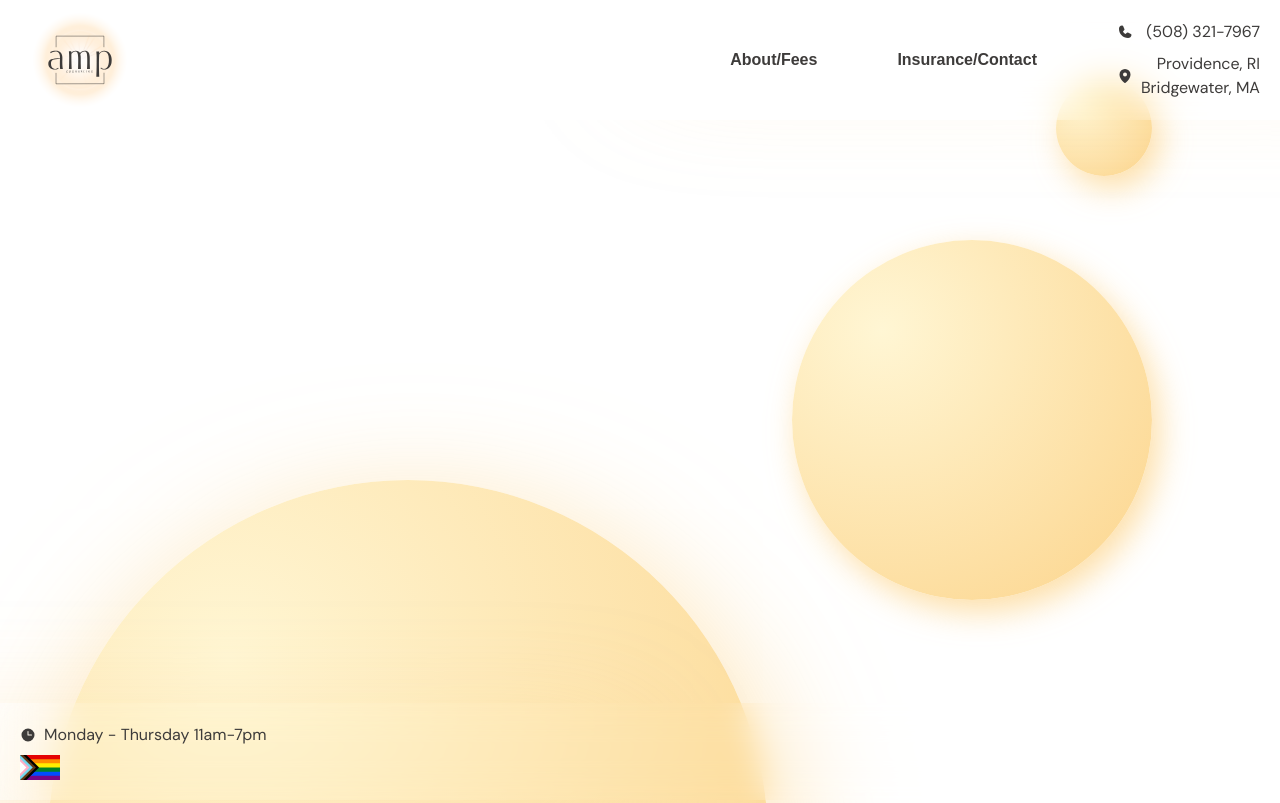
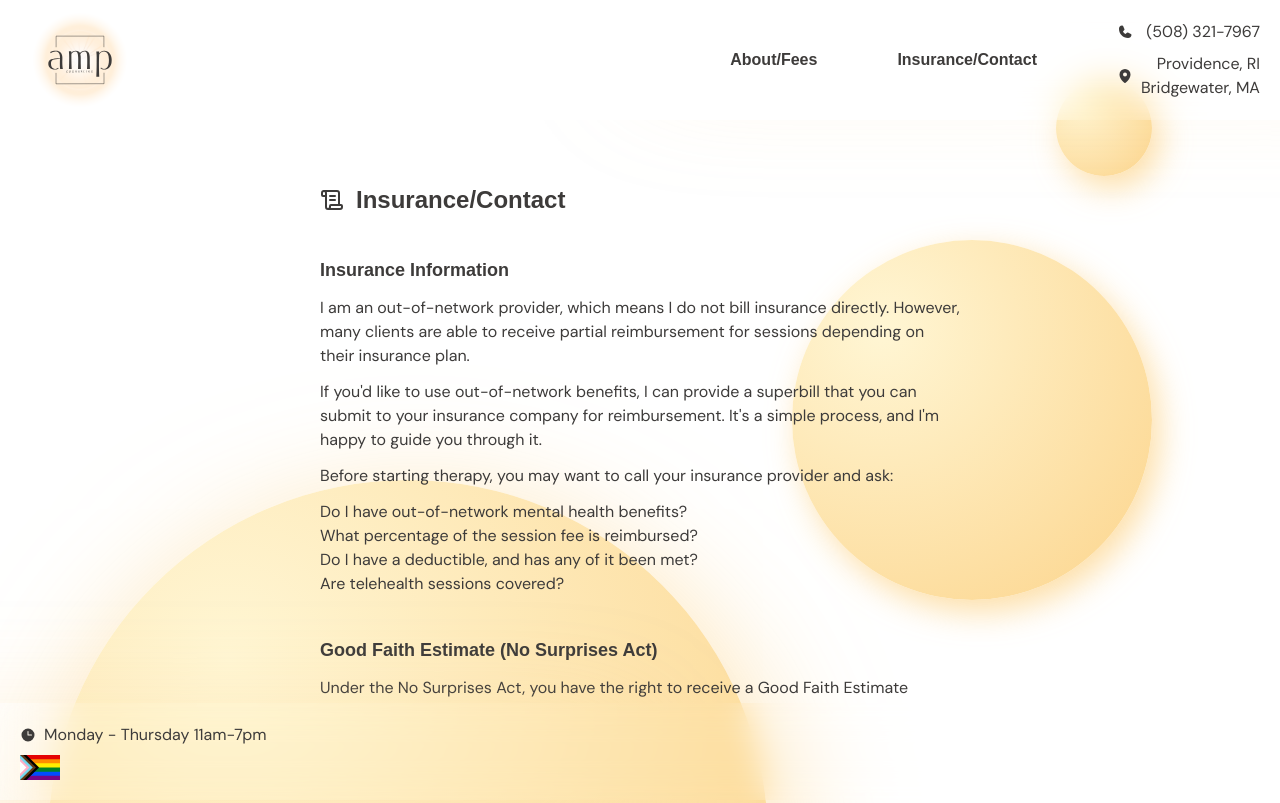
Before and after one commit to davbyron/amp-counseling, a Next.js app: page /insurance-contact in a window 1280 px wide. Shown: the top 803 px of the page. Built offline with nearby package versions, Linux system fonts and the light colour scheme; a web font is replaced by a local one.

Commit message:
add content to /insurance-contact page

```diff
--- a/src/app/about-fees/page.tsx
+++ b/src/app/about-fees/page.tsx
@@ -5,7 +5,7 @@ export default async function AboutFeesPage() {
   const { h1, h2 } = headings();
 
   return (
-    <div className="py-20 mx-auto w-1/2 flex flex-col gap-10">
+    <div className="py-16 mx-auto w-1/2 flex flex-col gap-10">
       <h1 className={h1({ className: "flex items-center gap-3" })}>
         <LuBadgeInfo />
         About/Fees
--- a/src/app/insurance-contact/page.tsx
+++ b/src/app/insurance-contact/page.tsx
@@ -1,7 +1,43 @@
+import { headings } from "@/utils/tailwind-variants"
+import { LuScrollText } from "react-icons/lu";
+
 export default async function InsuranceContactPage() {
+  const { h1, h2 } = headings();
+
   return (
-    <div>
+    <div className="py-16 mx-auto w-1/2 flex flex-col gap-10">
+      <h1 className={h1({ className: "flex items-center gap-3" })}>
+        <LuScrollText />
+        Insurance/Contact
+      </h1>
 
+      <div className="flex flex-col gap-3">
+        <h2 className={h2()}>Insurance Information</h2>
+        <p>I am an out-of-network provider, which means I do not bill insurance directly. However, many clients are able to receive partial reimbursement for sessions depending on their insurance plan.</p>
+        <p>If you&apos;d like to use out-of-network benefits, I can provide a superbill that you can submit to your insurance company for reimbursement. It&apos;s a simple process, and I&apos;m happy to guide you through it.</p>
+        <p>Before starting therapy, you may want to call your insurance provider and ask:</p>
+        <ul>
+          <li>Do I have out-of-network mental health benefits?</li>
+          <li>What percentage of the session fee is reimbursed?</li>
+          <li>Do I have a deductible, and has any of it been met?</li>
+          <li>Are telehealth sessions covered?</li>
+        </ul>
+      </div>
+
+      <div className="flex flex-col gap-3">
+        <h2 className={h2()}>Good Faith Estimate (No Surprises Act)</h2>
+        <p>Under the No Surprises Act, you have the right to receive a Good Faith Estimate explaining the expected cost of therapy services. I&apos;m happy to provide one at any time.</p>
+      </div>
+
+      <div className="flex flex-col gap-3">
+        <h2 className={h2()}>Contact</h2>
+        <p>I&apos;d love to hear from you. Whether you have questions or you&apos;re ready to schedule an appointment, please feel free to reach out.</p>
+        <address>
+          <p><span className="font-bold">Phone:</span> (508) 321-7967</p>
+          <p><span className="font-bold">Email:</span> aislyn@amp-counseling.com</p>
+          <p><span className="font-bold">Office Locations:</span> Providence, RI and Bridgewater, MA</p>
+        </address>
+      </div>
     </div>
   )
 }
```
